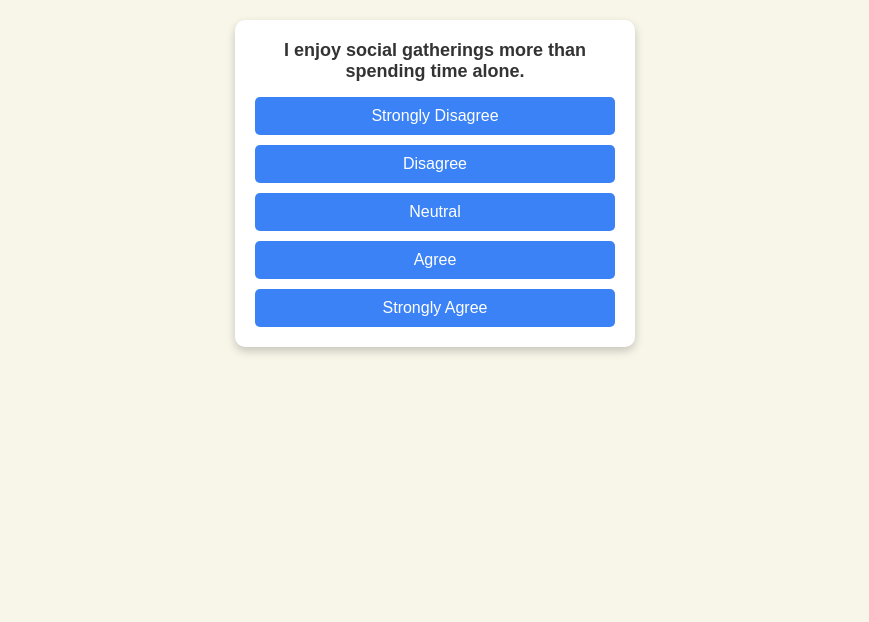
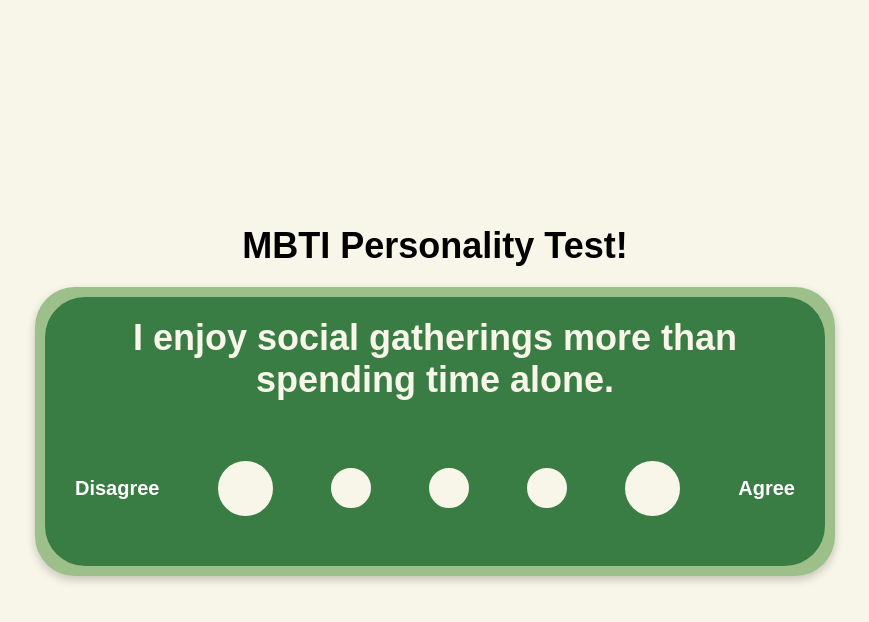
Before and after one commit to AviGhat/deerhacks2025, a Next.js app in the folder location-history/: page /personalitytest in a window 1280 px wide. Shown: the top 622 px of the page, without its empty margins (205-1074 px from the left). Built offline with nearby package versions, Linux system fonts and the light colour scheme.

Commit message:
edited css of personality page

```diff
--- a/location-history/app/components/MapComponent.js
+++ b/location-history/app/components/MapComponent.js
@@ -75,6 +75,7 @@ export default function MapComponent( {locations} ) {
       }
     });
   }
+
 
   // runs on initial render
   useEffect(() => {
--- a/location-history/app/personalitytest/MBTITest.css
+++ b/location-history/app/personalitytest/MBTITest.css
@@ -1,59 +1,89 @@
 /* Styles for the MBTI Test Page */
-
-/* body {
-    background: linear-gradient(to right, #4f46e5, #9333ea);
-    color: white;
-    font-family: Arial, sans-serif;
-    display: flex;
-    justify-content: center;
-    align-items: center;
-    height: 100vh;
-    margin: 0;
-  } */
-
 .container {
   display: flex;
   flex-direction: column;
   align-items: center;
   justify-content: center;
-    padding: 20px;
+  height: 100vh; /* This ensures vertical centering */
+  width: 100vw; /* Ensures full width */
+  background: #F8F5E9;
 }
 
 .quiz-box {
-    background: white;
-    padding: 20px;
-    border-radius: 10px;
+  background: #9DC08B;
+  padding: 10px; /* Increased padding */
+  border-radius: 40px;
   box-shadow: 0px 4px 10px rgba(0, 0, 0, 0.2);
-    max-width: 400px;
-    width: 100%;
+  max-width: 800px; /* Increased max-width */
+  width: 90%; /* Adjusted width */
   text-align: center;
   color: #333;
 }
 
-  .question-text {
-    font-size: 18px;
-    font-weight: bold;
+.MBTI-Title {
+  color: #000000;
+  font-size: 36px; /* Increased font size */
+  margin-bottom: 20px; /* Increased margin */
+}
+.question-section {
+  display: flex;
+  flex-direction: column;
+  align-items: center;
+  gap: 30px; /* Increased gap */
+  width: 100%;
+  background-color: #3A7D44;
+  padding: 20px; /* Increased padding */
+  border-radius: 40px;
 }
 
-  .options-container {
-    margin-top: 15px;
-    display: flex;
-    flex-direction: column;
-    gap: 10px;
+.question-text {
+  font-size: 36px; /* Increased font size */
+  font-weight: bold;
+  color: #F8F5E9;
+  transition: all 0.2s ease-in-out;
 }
 
-  .option-button {
-    background: #3b82f6;
-    color: white;
-    padding: 10px;
-    border: none;
-    border-radius: 5px;
-    font-size: 16px;
-    cursor: pointer;
+.scale-container {
+  width: 100%;
 }
 
-  .option-button:hover {
-    background: #2563eb;
+.scale-options {
+  display: flex;
+  justify-content: space-between;
+  align-items: center;
+  width: 100%;
+  margin: 30px 0; /* Increased margin */
+}
+
+.scale-button {
+  width: 40px; /* Increased width */
+  height: 40px; /* Increased height */
+  border-radius: 50%;
+  padding: 10px;
+  background-color: #F8F5E9;
+  border: 3px solid #F8F5E9;
+  cursor: pointer;
+  transition: all 0.3s ease;
+  margin: 0 10px; /* Added margin between buttons */
+}
+
+.scale-button-large{
+  width: 55px; /* Increased width */
+  height: 55px; /* Increased height */
+  border-radius: 50%;
+  padding: 10px;
+  background-color: #F8F5E9;
+  border: 3px solid #F8F5E9;
+  cursor: pointer;
+  transition: all 0.3s ease;
+  margin: 0 10px; /* Added margin between buttons */
+}
+
+.scale-label {
+  font-size: 20px; /* Adjusted font size */
+  font-weight: bold;
+  color: White;
+  margin: 10px;
 }
 
 .result-section {
@@ -63,13 +93,16 @@
 .result-button {
   background: #10b981;
   color: white;
-    padding: 12px;
+  padding: 15px; /* Increased padding */
   border: none;
   border-radius: 5px;
-    font-size: 16px;
+  font-size: 18px; /* Increased font size */
   cursor: pointer;
 }
 
-  .result-button:hover {
-    background: #059669;
+.scale-button:hover,
+.scale-button-large:hover {
+  background-color: #DF6D14; /* New background color on hover */
+  border-color: #DF6D14; /* Optional: Change border color on hover */
+  transform: scale(1.1); /* Optional: Slightly enlarge the button on hover */
 }
--- a/location-history/app/personalitytest/page.js
+++ b/location-history/app/personalitytest/page.js
@@ -16,64 +16,70 @@ const questions = [
 ];
 
 export default function MBTITest() {
-  // State to track answers for each personality type
   const [answers, setAnswers] = useState({ E: 0, I: 0, S: 0, N: 0, T: 0, F: 0, J: 0, P: 0 });
-  const [step, setStep] = useState(0); // Track current question index
-  const [completed, setCompleted] = useState(false); // Track if quiz is completed
+  const [step, setStep] = useState(0);
+  const [completed, setCompleted] = useState(false);
+  const [result, setResult] = useState("See your Results!");
   const router = useRouter();
 
-  // Handle user's answer selection
   const handleAnswer = (value) => {
     const key = questions[step].key;
     setAnswers((prev) => ({
       ...prev,
-      [key[0]]: prev[key[0]] + value, // Increase score for first trait
-      [key[2]]: prev[key[2]] + (10 - value) // Increase opposite trait inversely
+      [key[0]]: prev[key[0]] + value,
+      [key[2]]: prev[key[2]] + (10 - value)
     }));
 
     if (step < questions.length - 1) {
-      setStep(step + 1); // Move to next question
+      setStep(step + 1);
     } else {
-      setCompleted(true); // Mark quiz as completed
+      setCompleted(true);
     }
   };
 
-  // Calculate final MBTI personality type
   const calculateResult = () => {
     let mbti = "";
     mbti += answers["E"] >= answers["I"] ? "E" : "I";
     mbti += answers["S"] >= answers["N"] ? "S" : "N";
     mbti += answers["T"] >= answers["F"] ? "T" : "F";
     mbti += answers["J"] >= answers["P"] ? "J" : "P";
-    router.push(`/explore/${mbti}`); // Redirect to result page
+    setResult("Loading...");
+    router.push(`/explore/${mbti}`);
   };
+
 
   return (
     <div className="container">
+      <h2 className="MBTI-Title"> MBTI Personality Test!</h2>
+        {completed ? (
           <div className="quiz-box">
-        {completed ? (
           <div className="result-section">
             <button className="result-button" onClick={calculateResult}>
-              See Your Result
+              {result}
             </button>
           </div>
+          </div>
         ) : (
-          <div>
+          <div className="quiz-box">
+
+            <div className="question-section">
               <h2 className="question-text">{questions[step].question}</h2>
-            <div className="options-container">
+              <div className="scale-container">
+                <div className="scale-options">
+                <span className="scale-label">Disagree</span>
                   {["Strongly Disagree", "Disagree", "Neutral", "Agree", "Strongly Agree"].map((option, index) => (
                     <button
                       key={option}
-                  className="option-button"
+                      className={`scale-button ${index === 0 || index === 4 ? "scale-button-large" : ""}`} // Add a class for the first and last buttons
                       onClick={() => handleAnswer((index + 1) * 2)}
-                >
-                  {option}
-                </button>
+                    />
                   ))}
+                  <span className="scale-label">Agree</span>
+                </div>
+              </div>
             </div>
           </div>
         )}
     </div>
-    </div>
   );
 }
```
Lines whose indentation alone changed are shown as unchanged.
